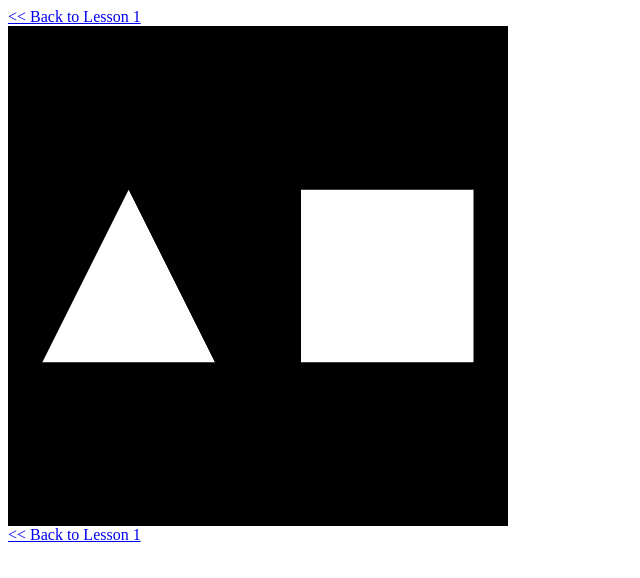
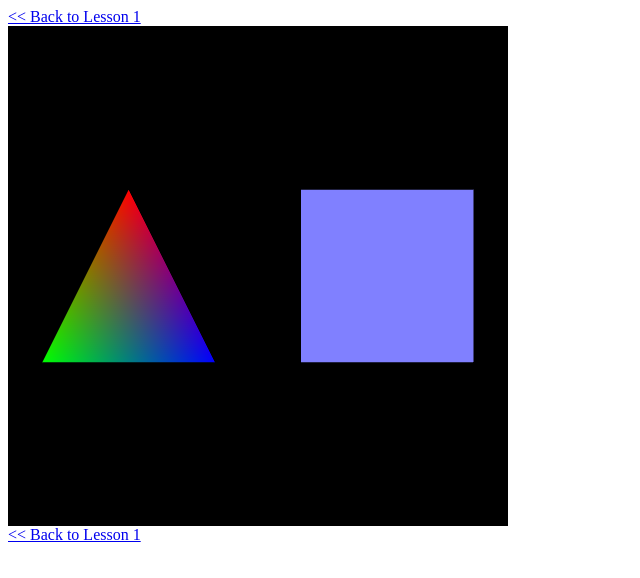
Before and after one commit to jglouis/WebGl, a plain HTML site: page jeux.developpez.com/lesson1/index.html in a window 1280 px wide. Shown: the whole page, without its empty margins (0-640 px from the left). Drawn offline with Linux system fonts and the light colour scheme.

Commit message:
Updated code to lesson2 tutorial.

```diff
--- a/jeux.developpez.com/lesson1/index.html
+++ b/jeux.developpez.com/lesson1/index.html
@@ -9,19 +9,25 @@
 <script id="shader-fs" type="x-shader/x-fragment">
     precision mediump float;
 
+    varying vec4 vColor;
+
     void main(void) {
-        gl_FragColor = vec4(1.0, 1.0, 1.0, 1.0);
+        gl_FragColor = vColor;
     }
 </script>
 
 <script id="shader-vs" type="x-shader/x-vertex">
     attribute vec3 aVertexPosition;
+    attribute vec4 aVertexColor;
 
     uniform mat4 uMVMatrix;
     uniform mat4 uPMatrix;
 
+    varying vec4 vColor;
+
     void main(void) {
         gl_Position = uPMatrix * uMVMatrix * vec4(aVertexPosition, 1.0);
+        vColor = aVertexColor;
     }
 </script>
 
@@ -98,6 +104,9 @@
         shaderProgram.vertexPositionAttribute = gl.getAttribLocation(shaderProgram, "aVertexPosition");
         gl.enableVertexAttribArray(shaderProgram.vertexPositionAttribute);
 
+        shaderProgram.vertexColorAttribute = gl.getAttribLocation(shaderProgram, "aVertexColor");
+        gl.enableVertexAttribArray(shaderProgram.vertexColorAttribute);
+
         shaderProgram.pMatrixUniform = gl.getUniformLocation(shaderProgram, "uPMatrix");
         shaderProgram.mvMatrixUniform = gl.getUniformLocation(shaderProgram, "uMVMatrix");
     }
@@ -114,9 +123,13 @@
 
 
     var triangleVertexPositionBuffer;
+    var triangleVertexColorBuffer;
     var squareVertexPositionBuffer;
+    var squareVertexColorBuffer;
 
     function initBuffers() {
+
+        // Triangle position.
         triangleVertexPositionBuffer = gl.createBuffer();
         gl.bindBuffer(gl.ARRAY_BUFFER, triangleVertexPositionBuffer);
         var vertices = [
@@ -128,6 +141,19 @@
         triangleVertexPositionBuffer.itemSize = 3;
         triangleVertexPositionBuffer.numItems = 3;
 
+        // Triangle color.
+        triangleVertexColorBuffer = gl.createBuffer();
+        gl.bindBuffer(gl.ARRAY_BUFFER, triangleVertexColorBuffer);
+        var colors = [
+            1.0, 0.0, 0.0, 1.0,
+            0.0, 1.0, 0.0, 1.0,
+            0.0, 0.0, 1.0, 1.0
+        ];
+        gl.bufferData(gl.ARRAY_BUFFER, new Float32Array(colors), gl.STATIC_DRAW);
+        triangleVertexColorBuffer.itemSize = 4;
+        triangleVertexColorBuffer.numItems = 3;
+
+        // Square position.
         squareVertexPositionBuffer = gl.createBuffer();
         gl.bindBuffer(gl.ARRAY_BUFFER, squareVertexPositionBuffer);
         vertices = [
@@ -139,6 +165,17 @@
         gl.bufferData(gl.ARRAY_BUFFER, new Float32Array(vertices), gl.STATIC_DRAW);
         squareVertexPositionBuffer.itemSize = 3;
         squareVertexPositionBuffer.numItems = 4;
+
+        // Square color.
+        squareVertexColorBuffer = gl.createBuffer();
+        gl.bindBuffer(gl.ARRAY_BUFFER, squareVertexColorBuffer);
+        colors = [];
+        for (var i=0; i < 4; i++) {
+            colors = colors.concat([0.5, 0.5, 1.0, 1.0]);
+        }
+        gl.bufferData(gl.ARRAY_BUFFER, new Float32Array(colors), gl.STATIC_DRAW);
+        squareVertexColorBuffer.itemSize = 4;
+        squareVertexColorBuffer.numItems = 4;
     }
 
 
@@ -153,6 +190,10 @@
         mat4.translate(mvMatrix, [-1.5, 0.0, -7.0]);
         gl.bindBuffer(gl.ARRAY_BUFFER, triangleVertexPositionBuffer);
         gl.vertexAttribPointer(shaderProgram.vertexPositionAttribute, triangleVertexPositionBuffer.itemSize, gl.FLOAT, false, 0, 0);
+
+        gl.bindBuffer(gl.ARRAY_BUFFER, triangleVertexColorBuffer);
+        gl.vertexAttribPointer(shaderProgram.vertexColorAttribute, triangleVertexColorBuffer.itemSize, gl.FLOAT, false, 0, 0);
+
         setMatrixUniforms();
         gl.drawArrays(gl.TRIANGLES, 0, triangleVertexPositionBuffer.numItems);
 
@@ -160,6 +201,10 @@
         mat4.translate(mvMatrix, [3.0, 0.0, 0.0]);
         gl.bindBuffer(gl.ARRAY_BUFFER, squareVertexPositionBuffer);
         gl.vertexAttribPointer(shaderProgram.vertexPositionAttribute, squareVertexPositionBuffer.itemSize, gl.FLOAT, false, 0, 0);
+
+        gl.bindBuffer(gl.ARRAY_BUFFER, squareVertexColorBuffer);
+        gl.vertexAttribPointer(shaderProgram.vertexColorAttribute, squareVertexColorBuffer.itemSize, gl.FLOAT, false, 0, 0);
+
         setMatrixUniforms();
         gl.drawArrays(gl.TRIANGLE_STRIP, 0, squareVertexPositionBuffer.numItems);
     }
```
